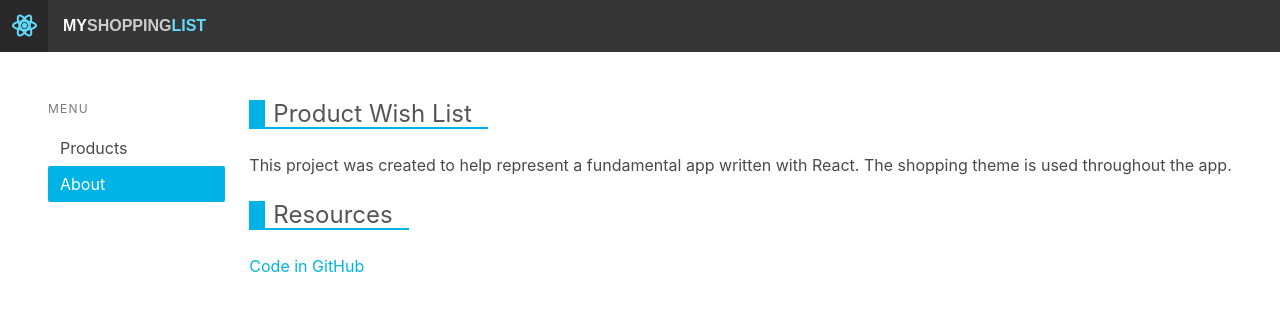
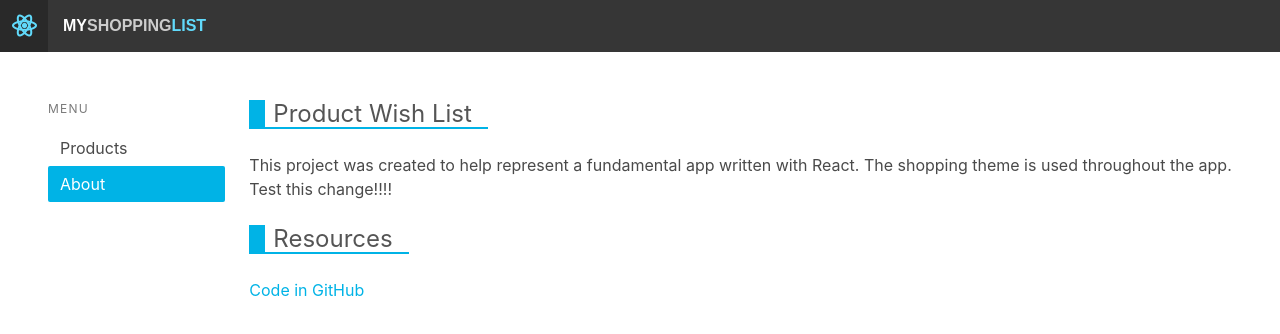
Before and after one commit to VinujaS/my-static-web-app, a React (Create React App) app in the folder react-app/: page /about in a window 1280 px wide. Shown: the top 334 px of the page. Built offline with nearby package versions, Linux system fonts and the light colour scheme.

Commit message:
Update About.js

```diff
--- a/react-app/src/About.js
+++ b/react-app/src/About.js
@@ -7,6 +7,7 @@ const About = () => (
       <p>
         This project was created to help represent a fundamental app written
         with React. The shopping theme is used throughout the app.
+        Test this change!!!!
       </p>
       <br />
       <h2 className="title">Resources</h2>
```
